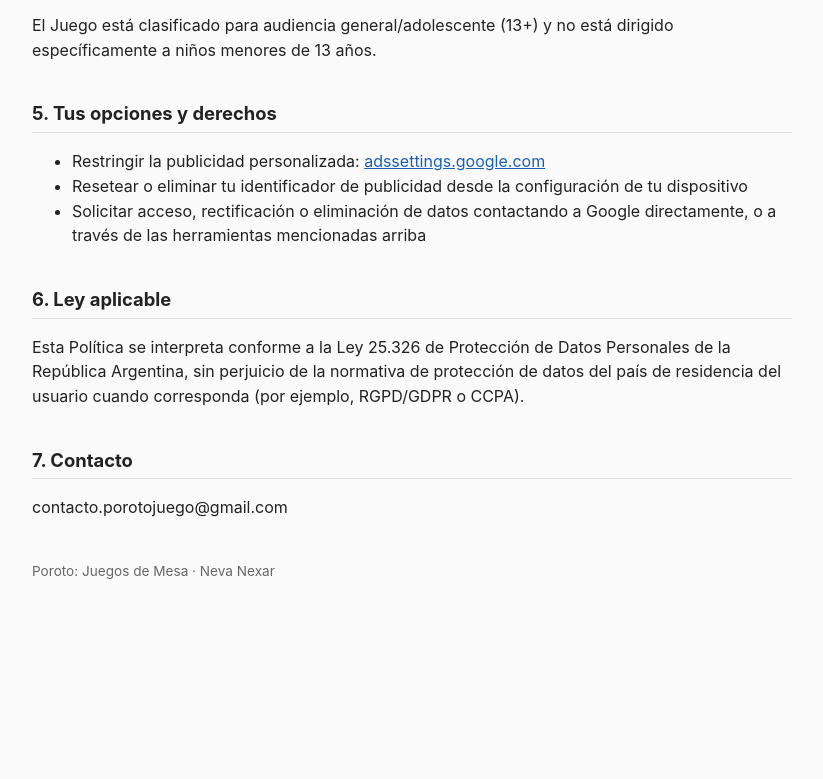
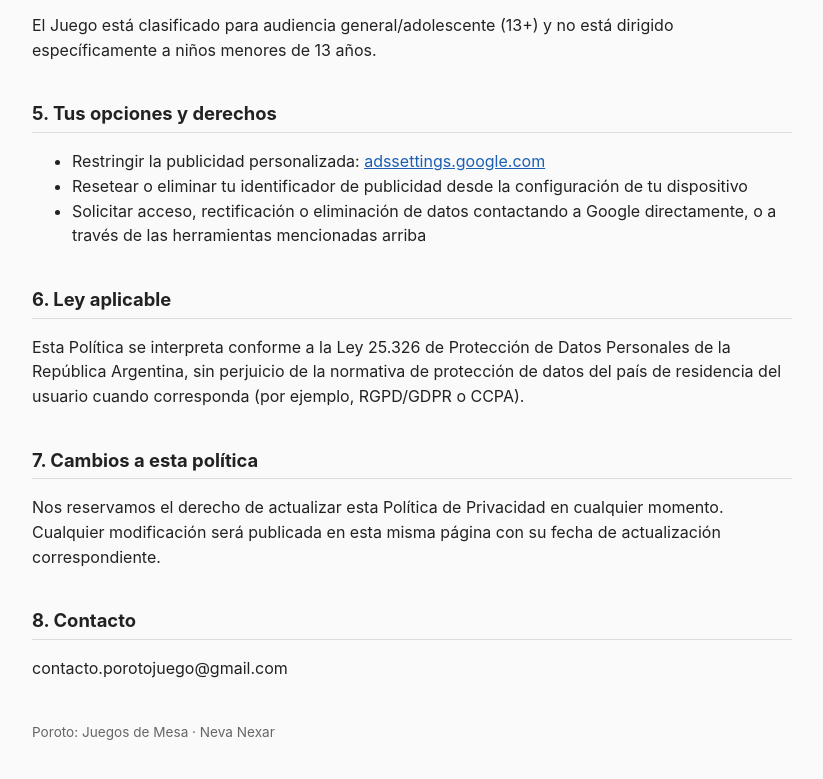
Before and after one commit to Poroto-Juego/Pol-tica-de-Privacidad-de-Poroto-Juego-de-Mesa, a plain HTML site: page index.html in a window 1280 px wide. Shown: the part 898-1677 px from the top of the page, without its empty margins (228-1051 px from the left). Before the commit the page ends 1540 px from the top, so only its background shows below. Drawn offline with Linux system fonts and the light colour scheme.

Commit message:
Actualizar política de privacidad

```diff
--- a/index.html
+++ b/index.html
@@ -71,7 +71,10 @@ Contacto: contacto.porotojuego@gmail.com</p>
 <h2>6. Ley aplicable</h2>
 <p>Esta Política se interpreta conforme a la Ley 25.326 de Protección de Datos Personales de la República Argentina, sin perjuicio de la normativa de protección de datos del país de residencia del usuario cuando corresponda (por ejemplo, RGPD/GDPR o CCPA).</p>
 
-<h2>7. Contacto</h2>
+<h2>7. Cambios a esta política</h2>
+<p>Nos reservamos el derecho de actualizar esta Política de Privacidad en cualquier momento. Cualquier modificación será publicada en esta misma página con su fecha de actualización correspondiente.</p>
+
+<h2>8. Contacto</h2>
 <p>contacto.porotojuego@gmail.com</p>
 </div>
 
@@ -114,7 +117,10 @@ Contact: contacto.porotojuego@gmail.com</p>
 <h2>6. Governing law</h2>
 <p>This Policy is interpreted under Argentina's Law 25.326 on Personal Data Protection, without prejudice to the data protection laws of the user's country of residence where applicable (e.g. GDPR or CCPA).</p>
 
-<h2>7. Contact</h2>
+<h2>7. Changes to this policy</h2>
+<p>We reserve the right to update this Privacy Policy at any time. Any changes will be posted on this page with an updated date.</p>
+
+<h2>8. Contact</h2>
 <p>contacto.porotojuego@gmail.com</p>
 </div>
 
@@ -130,4 +136,4 @@ function mostrar(lang) {
 </script>
 
 </body>
-  </html>
+</html>
```
